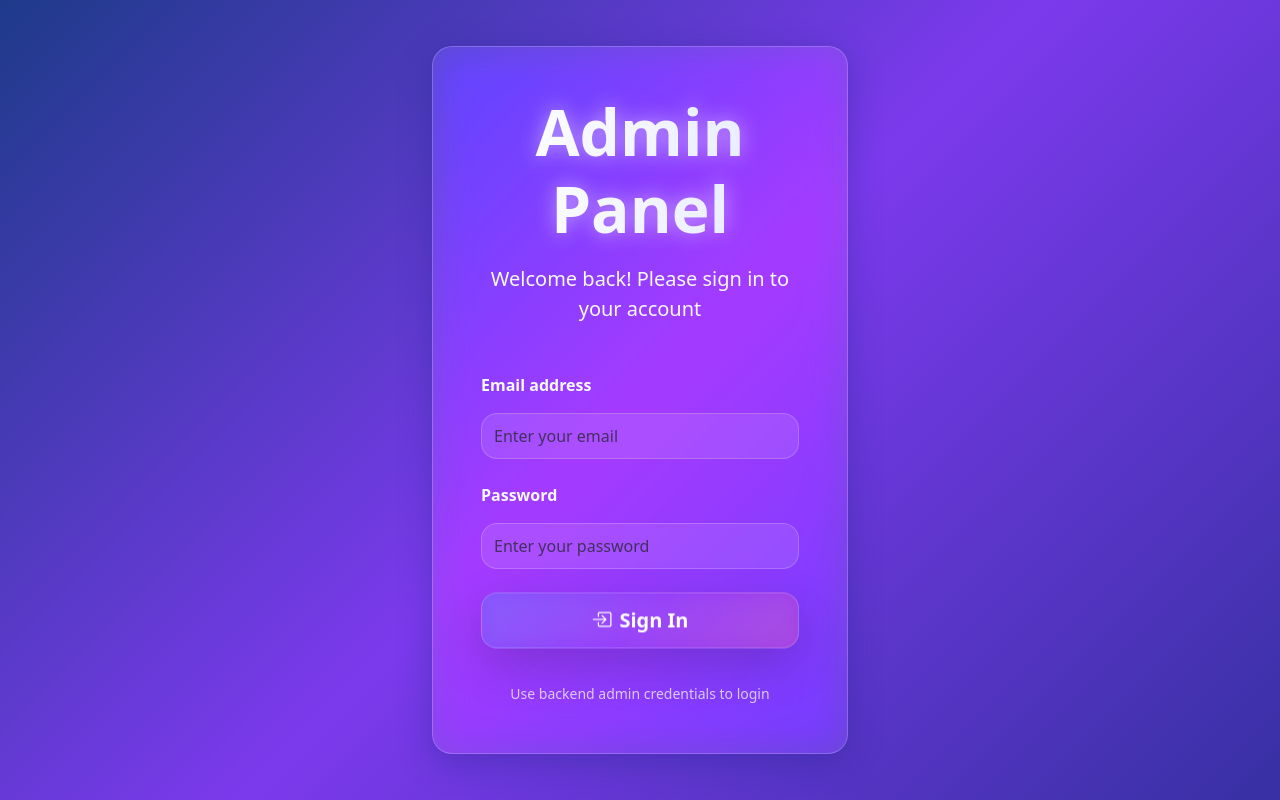
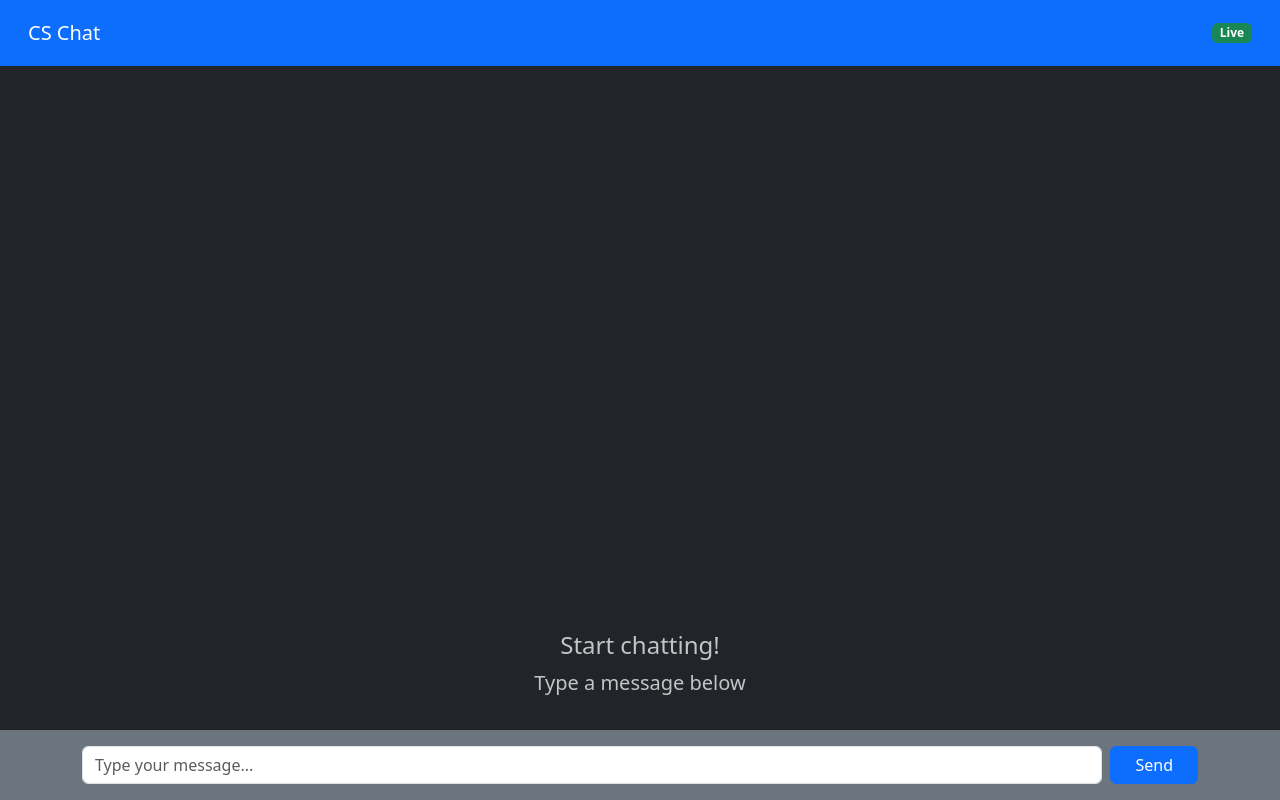
Before and after one commit to mdvadiyatnaqvi/cs-frontend, a React (Vite) app: page / in a window 1280 px wide. Before the commit this address led to /login. Built offline with nearby package versions, Linux system fonts and the light colour scheme.

Commit message:
chat room designed

```diff
--- a/src/App.tsx
+++ b/src/App.tsx
@@ -3,6 +3,7 @@ import { BrowserRouter as Router, Routes, Route, Navigate, useLocation } from 'r
 import { AuthProvider, useAuth } from './contexts/AuthContext';
 import AdminLogin from './components/AdminLogin';
 import AdminDashboard from './components/AdminDashboard';
+import ChatHome from './components/ChatHome';
 import './styles/AdminStyles.css';
 
 const ProtectedRoute: React.FC<{ children: React.ReactNode }> = ({ children }) => {
@@ -46,8 +47,19 @@ const AppContent: React.FC = () => {
             </ProtectedRoute>
           }
         />
-        <Route path="/" element={<Navigate to="/dashboard" replace />} />
-        <Route path="*" element={<Navigate to="/login" replace />} />
+        <Route path="/" element={<ChatHome />} />
+        <Route path="/chat" element={<ChatHome />} />
+        <Route path="/login" element={
+          <PublicRoute>
+            <AdminLogin />
+          </PublicRoute>
+        } />
+        <Route path="/dashboard" element={
+          <ProtectedRoute>
+            <AdminDashboard />
+          </ProtectedRoute>
+        } />
+        <Route path="*" element={<Navigate to="/" replace />} />
       </Routes>
     </Router>
   );
--- a/src/components/AdminLogin.tsx
+++ b/src/components/AdminLogin.tsx
@@ -96,10 +96,6 @@ const AdminLogin: React.FC = () => {
               )}
             </button>
           </form>
-
-          <div className="text-center pt-3">
-            <small className="text-light opacity-75">Use backend admin credentials to login</small>
-          </div>
         </div>
       </div>
     </div>
--- /dev/null
+++ b/src/components/ChatHome.tsx
@@ -0,0 +1,116 @@
+import React, { useState, type FormEvent, useRef, useEffect } from 'react';
+
+interface Message {
+  id: number;
+  text: string;
+  isUser: boolean;
+}
+
+const ChatHome: React.FC = () => {
+  const [messages, setMessages] = useState<Message[]>([]);
+  const [inputText, setInputText] = useState('');
+  const messagesEndRef = useRef<HTMLDivElement>(null);
+
+  const scrollToBottom = () => {
+    messagesEndRef.current?.scrollIntoView({ behavior: 'smooth' });
+  };
+
+  useEffect(() => {
+    scrollToBottom();
+  }, [messages]);
+
+  const sendMessage = (e: FormEvent) => {
+    e.preventDefault();
+    if (!inputText.trim()) return;
+
+    const userMessage: Message = {
+      id: Date.now(),
+      text: inputText,
+      isUser: true,
+    };
+
+    setMessages(prev => [...prev, userMessage]);
+    setInputText('');
+
+    // Simple AI response
+    setTimeout(() => {
+      const responses = [
+        "Hello! Admin login is at /login",
+        "Dashboard /dashboard (protected)",
+        "Chat is default / route",
+        "UI simplified - no hover effects",
+        "Backend API ready",
+        "Fully responsive now"
+      ];
+      const response = responses[Math.floor(Math.random() * responses.length)];
+      const aiMessage: Message = {
+        id: Date.now() + 1,
+        text: response,
+        isUser: false,
+      };
+      setMessages(prev => [...prev, aiMessage]);
+    }, 800);
+  };
+
+  return (
+    <div className="vh-100 d-flex flex-column bg-dark text-light">
+      {/* Header */}
+      <nav className="navbar navbar-dark bg-primary p-3">
+        <div className="container-fluid">
+          <span className="navbar-brand mb-0 h1">
+            CS Chat
+          </span>
+          <span className="badge bg-success">Live</span>
+        </div>
+      </nav>
+
+      {/* Messages */}
+      <div className="flex-grow-1 overflow-auto p-3">
+        <div className="d-flex flex-column h-100 justify-content-end">
+          {messages.length === 0 ? (
+            <div className="text-center opacity-75 mt-5">
+              <h4>Start chatting!</h4>
+              <p className="lead">Type a message below</p>
+            </div>
+          ) : (
+            messages.map((message) => (
+              <div key={message.id} className={`mb-2 ${message.isUser ? 'align-self-end' : 'align-self-start'}`}>
+                <div className={`p-3 rounded-3 shadow-sm ${message.isUser ? 'bg-primary' : 'bg-secondary'}`}>
+                  <div className="small mb-1 opacity-75">
+                    {message.isUser ? 'You' : 'Bot'}
+                  </div>
+                  <div>{message.text}</div>
+                </div>
+              </div>
+            ))
+          )}
+          <div ref={messagesEndRef} />
+        </div>
+      </div>
+
+      {/* Input Bar */}
+      <form onSubmit={sendMessage} className="p-3 bg-secondary">
+        <div className="container">
+          <div className="row g-2">
+            <div className="col">
+              <input
+                type="text"
+                className="form-control"
+                placeholder="Type your message..."
+                value={inputText}
+                onChange={(e) => setInputText(e.target.value)}
+              />
+            </div>
+            <div className="col-auto">
+              <button type="submit" className="btn btn-primary px-4">
+                Send
+              </button>
+            </div>
+          </div>
+        </div>
+      </form>
+    </div>
+  );
+};
+
+export default ChatHome;
```
